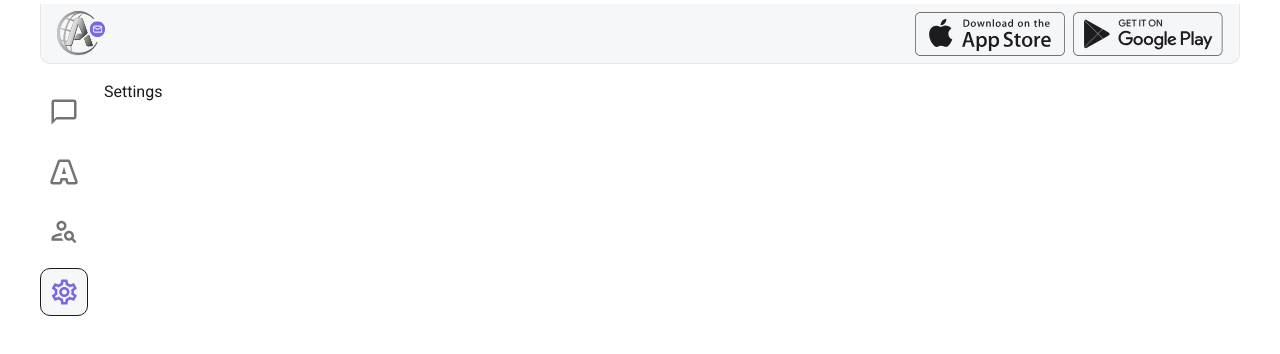
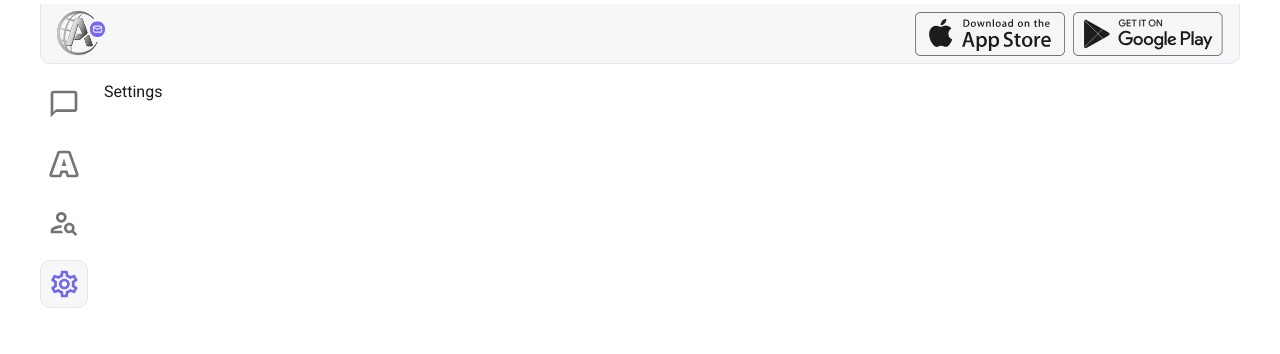
Before and after one commit to Fixer201/chat-frontend-4, a Next.js app: page /settings in a window 1280 px wide. Shown: the top 354 px of the page. Built offline with nearby package versions, Linux system fonts and the light colour scheme.

Commit message:
fix(core): derive sidebar active state from pathname

```diff
--- a/src/modules/core/components/AppSidebar.tsx
+++ b/src/modules/core/components/AppSidebar.tsx
@@ -21,7 +21,7 @@ export default function AppSidebar() {
   const pathname = usePathname();
 
   return (
-    <nav className="flex h-57 w-12 flex-col items-center justify-between gap-3 p-2">
+    <nav className="flex h-[228px] w-12 flex-col items-center justify-between gap-3 ">
       {navItems.map(({ id, label, Icon, path }) => {
   const isActive = Boolean(path && pathname.startsWith(path));
 
@@ -36,10 +36,10 @@ export default function AppSidebar() {
             }}
             aria-pressed={isActive}
             className={cn(
-              'flex h-12 w-12 cursor-pointer items-center justify-center rounded-lg border p-2 transition-colors',
+              'flex h-12 w-12 cursor-pointer items-center justify-center rounded-lg  transition-colors',
               isActive
-                ? 'border-border-neutral bg-gray-main'
-                : 'border-transparent hover:border-border-neutral hover:bg-gray-main'
+                ? 'border border-gray-200 bg-gray-main'
+                : 'border border-transparent  hover:bg-gray-main'
             )}
           >
             <Icon
```
